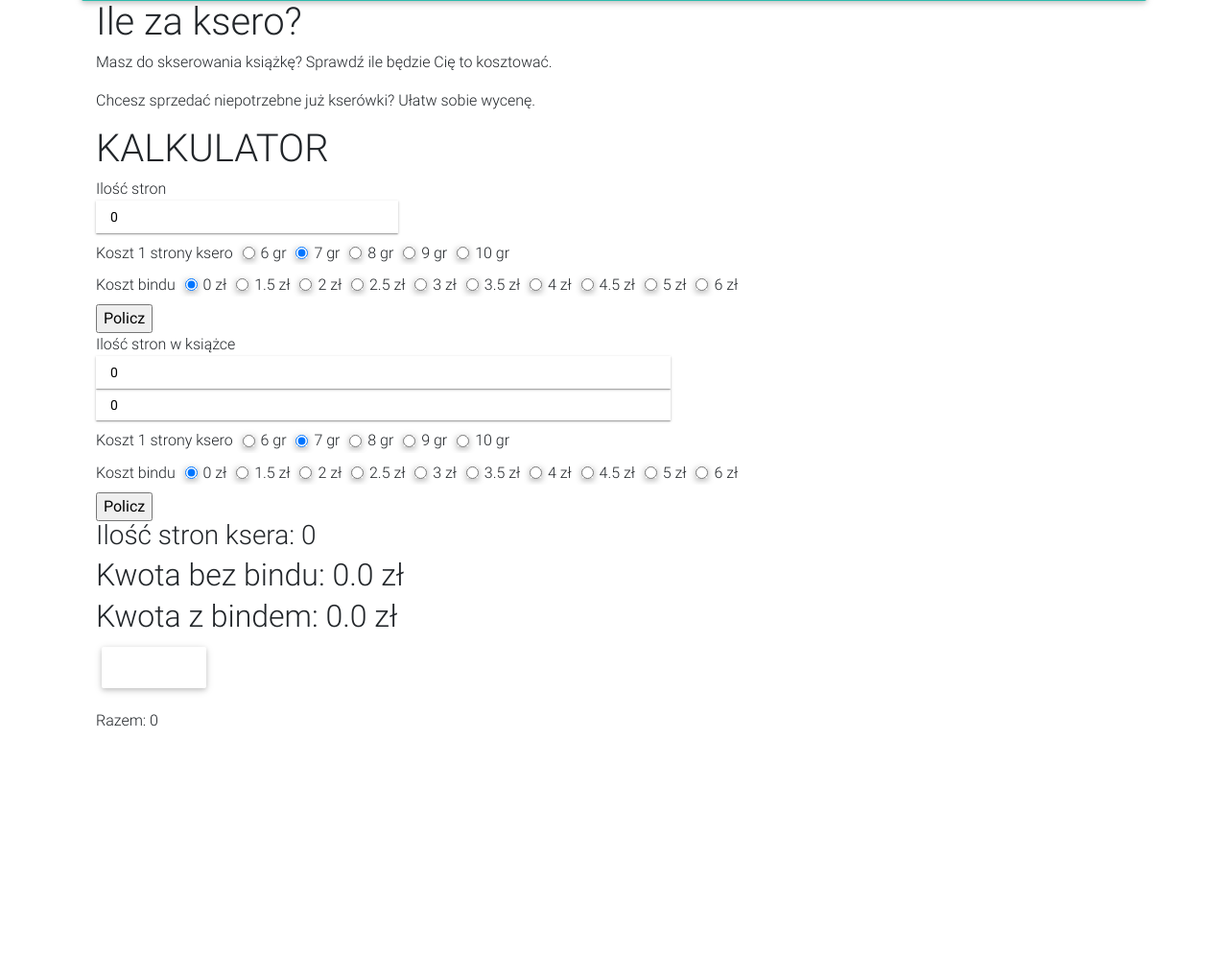
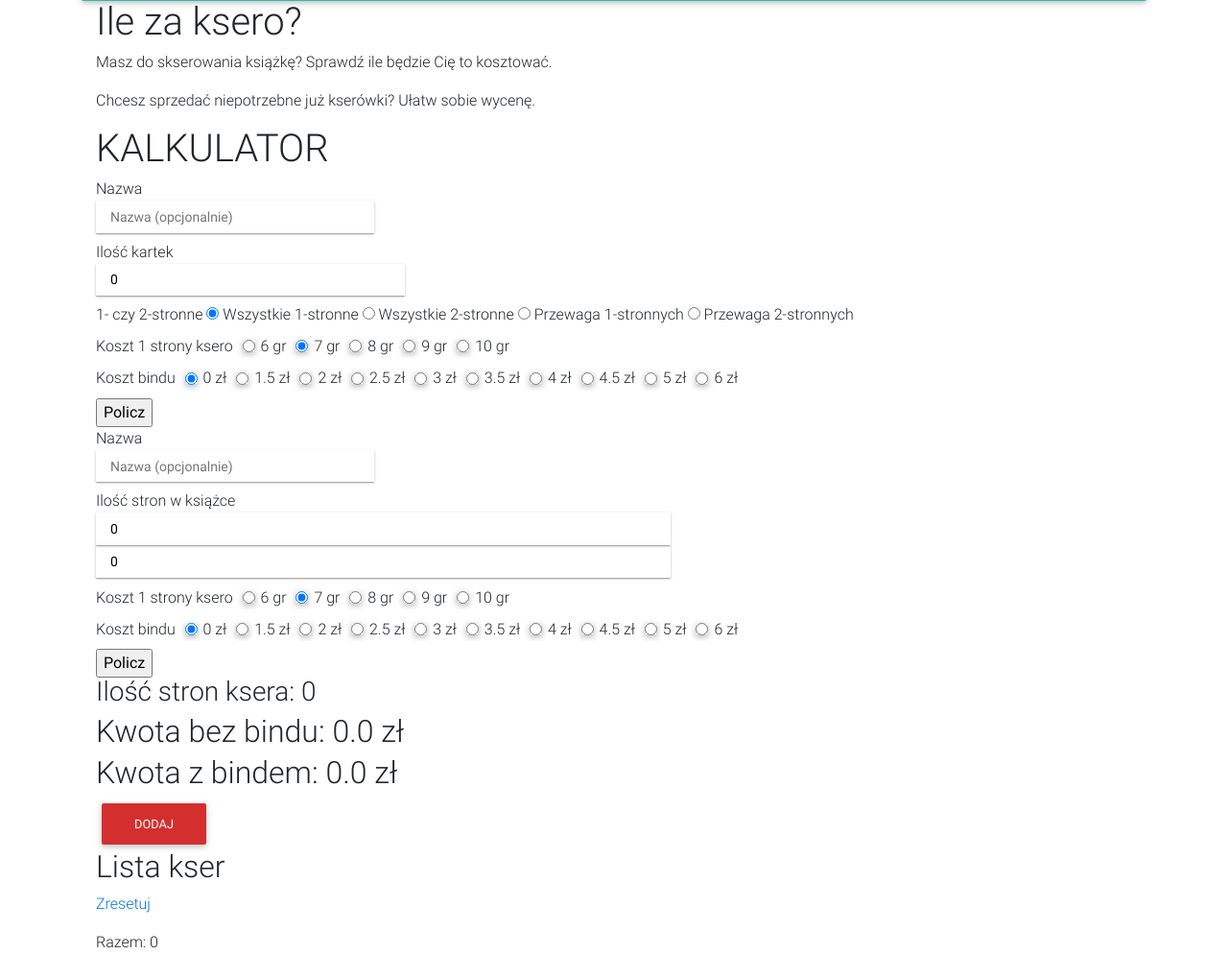
Before and after one commit to totine/my-project--python-django-drf--ile-za-ksero--backend, a Django app: page /calc/ in a window 1280 px wide. Shown: the part 55-1049 px from the top of the page at 96% size. Before the commit the page ends 812 px from the top, so only its background shows below. Run offline with Django 3.2, Linux system fonts and the light colour scheme; data that the repository does not hold is empty; some libraries are stand-ins or nearby versions.

Commit message:
Add name input, sides input, delete list and cost

```diff
--- a/calculator/models.py
+++ b/calculator/models.py
@@ -54,11 +54,24 @@
 
 
 class XeroSimpleCalc(XeroCalc):
-    number_of_pages_from_form = models.PositiveIntegerField(default=0)
+
+    number_of_cards_from_form = models.PositiveIntegerField(default=0)
+    is_one_sided = models.BooleanField(default=False)
+    is_two_sided = models.BooleanField(default=False)
+    is_mix_with_two_sided_advantage = models.BooleanField(default=False)
+    is_mix_with_one_sided_advantage = models.BooleanField(default=False)
+    two_sided_pages_in_mix = models.PositiveIntegerField(default=0)
+    one_sided_pages_in_mix = models.PositiveIntegerField(default=0)
 
     @property
     def number_of_pages(self):
-        return self.number_of_pages_from_form
+        base_pages = self.number_of_cards_from_form * (2 if self.is_two_sided or self.is_mix_with_two_sided_advantage else 1)
+        additional_pages = 0 if not self.is_mix else (int(self.two_sided_pages_in_mix) - self.one_sided_pages_in_mix)
+        return base_pages - additional_pages
+
+    @property
+    def is_mix(self):
+        return self.is_mix_with_two_sided_advantage or self.is_mix_with_one_sided_advantage
 
 
 class XeroBookCalc(XeroCalc):
--- a/calculator/templates/calc.html
+++ b/calculator/templates/calc.html
@@ -15,13 +15,26 @@
                 <h1>KALKULATOR</h1>
                 <form method="post" action="/calc/calculate/">
                 {% csrf_token %}
-
-                    <div>
-                        <label for="number_of_pages">Ilość stron
-                            <input type="number" name="number_of_pages" class="input-alternate" placeholder="Ilość stron" value="{{ xero_cost.number_of_pages }}">
+                 <div>
+                        <label for="name">Nazwa
+                            <input type="text" name="name" class="input-alternate" placeholder="Nazwa (opcjonalnie)" value="{{ xero_cost.name }}">
                         </label>
                     </div>
-
+                    <div>
+                        <label for="number_of_pages">Ilość kartek
+                            <input type="number" name="number_of_pages" class="input-alternate" placeholder="Ilość stron" value="{{ xero_cost.number_of_cards_from_form }}">
+                        </label>
+                    </div>
+                    <div>
+                        <label for="sides">1- czy 2-stronne
+                            <input type="radio" name="sides" value="onesided" onchange="hidePagesInputs()" checked> Wszystkie 1-stronne
+                            <input type="radio" name="sides" value="twosided" onchange="hidePagesInputs()"> Wszystkie 2-stronne
+                            <input type="radio" name="sides" value="mixonesided" onchange="showPagesInput('twosided-in-mixonesided')"> Przewaga 1-stronnych
+                            <input type="number" id="twosided-in-mixonesided" name="twosided-in-mixonesided" hidden>
+                            <input type="radio" name="sides" value="mixtwosided" onchange="showPagesInput('onesided-in-mixtwosided')"> Przewaga 2-stronnych
+                            <input type="number" id="onesided-in-mixtwosided" name="onesided-in-mixtwosided" hidden>
+                        </label>
+                    </div>
                     <div>
                         <label for="cost_per_page" >Koszt 1 strony ksero
                         {% for cost in xero_cost.XERO_COSTS %}
@@ -48,6 +61,11 @@
                 </form>
              <form action="/calc/calculate-book/" method="post">
              {% csrf_token %}
+                 <div>
+                        <label for="name">Nazwa
+                            <input type="text" name="name" class="input-alternate" placeholder="Nazwa (opcjonalnie)" value="{{ xero_cost.name }}">
+                        </label>
+                    </div>
                     <div>
                         <label for="number_of_pages">Ilość stron w książce
                             <input type="number" name="book_pages_arabic" class="input-alternate" placeholder="Ilość stron" value="{% if xero_cost.book_pages_arabic %}{{ xero_cost.book_pages_arabic }}{% else %}0{% endif %}">
@@ -84,9 +102,11 @@
                 <h3>Ilość stron ksera: {{ xero_cost.number_of_pages }}</h3>
                 <h2>Kwota bez bindu: {{ xero_cost.calc_xero_cost_without_bind }} zł</h2>
                 <h2>Kwota z bindem: {{ xero_cost.calc_xero_cost_with_bind }} zł</h2>
-                <a class="btn" href="/calc/add">Dodaj</a>
+                <a class="btn btn-red" href="/calc/add">Dodaj</a>
             </div>
             <div>
+            <h2>Lista kser</h2>
+            <a href="/calc/reset">Zresetuj</a>
             <table class="table">
                 {% for xero in xero_list.get_all_xero_calcs %}
                     <tr>
@@ -96,6 +116,9 @@
                     <td>{{ xero.bind_cost }}</td>
                     <td>{{ xero.calc_xero_cost_without_bind }}</td>
                     <td>{{ xero.calc_xero_cost_with_bind }}</td>
+                    <td>
+                        <a href="/calc/costs/{{xero.id }}/delete"><i class="material-icon"></i>delete</a>
+                    </td>
                     </tr>
                 {% endfor %}
 
@@ -105,4 +128,21 @@
             </div>
         </div>
     </div>
+    <script>
+    function showPagesInput(id) {
+        input = document.getElementById(id);
+        input.removeAttribute('hidden');
+        id == "onesided-in-mixtwosided" ? document.getElementById('twosided-in-mixonesided').setAttribute("hidden", true) :
+            document.getElementById('onesided-in-mixtwosided').setAttribute("hidden", true);
+    }
+
+    function hidePagesInputs() {
+        var oneSided = document.getElementById('twosided-in-mixonesided');
+            oneSided.setAttribute("hidden", true);
+            oneSided.value = 0;
+        var twoSided = document.getElementById('onesided-in-mixtwosided')
+            twoSided.setAttribute("hidden", true);
+            twoSided.value = 0;
+    }
+    </script>
 {% endblock %}
--- a/calculator/urls.py
+++ b/calculator/urls.py
@@ -7,4 +7,6 @@
     url(r'^calculate/$', views.calculate, name="calculate"),
     url(r'^calculate-book/$', views.calculate_book, name="calculate-book"),
     url(r'^add/$', views.add_xero_to_list, name="add-xero-to-list"),
+    url(r'^reset/$', views.reset_xero_list, name="add-xero-to-list"),
+    url(r'^costs/(?P<costid>\d+)/delete/$', views.delete_cost, name="delete_cost")
 ]
--- a/calculator/views.py
+++ b/calculator/views.py
@@ -1,6 +1,6 @@
 from decimal import Decimal
 
-from django.shortcuts import render, HttpResponse
+from django.shortcuts import render, HttpResponse, redirect
 
 
 # Create your views here.
@@ -8,7 +8,6 @@
 
 
 def calculator(request):
-    request.session.flush()
     standard_xero_cost = 0.07
     default_bind_cost = 0
     xero_cost = XeroSimpleCalc()
@@ -26,14 +25,25 @@
 
 
 def calculate(request):
+    sides_dict = {"onesided": False, "twosided": False, "mixonesided": False, "mixtwosided": False}
+    cost_name = request.POST["name"]
     cost_per_page = Decimal(request.POST.get('cost_per_page', 0))/100
     number_of_pages = int(request.POST['number_of_pages'])
+    sides_dict[request.POST.get('sides', '')] = True
+    number_of_one_sided_pages_in_two_sided_mix = request.POST['onesided-in-mixtwosided']
+    number_of_two_sided_pages_in_one_sided_mix = request.POST['twosided-in-mixonesided']
     bind_cost = Decimal(request.POST.get('bind_cost', 0))
     xero_cost = XeroSimpleCalc()
     xero_cost.cost_per_page = cost_per_page
-    xero_cost.number_of_pages_from_form = number_of_pages
+    xero_cost.number_of_cards_from_form = number_of_pages
     xero_cost.bind_cost = bind_cost
-    xero_cost.name = ""
+    xero_cost.name = cost_name
+    xero_cost.is_one_sided = sides_dict["onesided"]
+    xero_cost.is_two_sided = sides_dict["twosided"]
+    xero_cost.is_mix_with_one_sided_advantage = sides_dict["mixonesided"]
+    xero_cost.is_mix_with_two_sided_advantage = sides_dict["mixtwosided"]
+    xero_cost.one_sided_pages_in_mix = number_of_one_sided_pages_in_two_sided_mix if number_of_one_sided_pages_in_two_sided_mix else 0
+    xero_cost.two_sided_pages_in_mix = number_of_two_sided_pages_in_one_sided_mix if number_of_two_sided_pages_in_one_sided_mix else 0
     xero_cost.save()
     xero_list = XeroList.objects.get(pk=request.session["xero_list_id"]) if "xero_list_id" in request.session else XeroList()
     request.session["xero_list_id"] = xero_list.id
@@ -68,3 +78,15 @@
     xero_list.save()
     data = {"xero_cost": xero_cost, "xero_list": xero_list}
     return render(request, 'calc.html', context=data)
+
+
+def delete_cost(request, costid):
+    xero_cost = XeroCalc.get_xero_calc_by_id(costid)
+    xero_cost.xero_cost_list = None
+    xero_cost.save()
+    return redirect("/calc/")
+
+
+def reset_xero_list(request):
+    del request.session['xero_list_id']
+    return redirect("/calc/")
```
